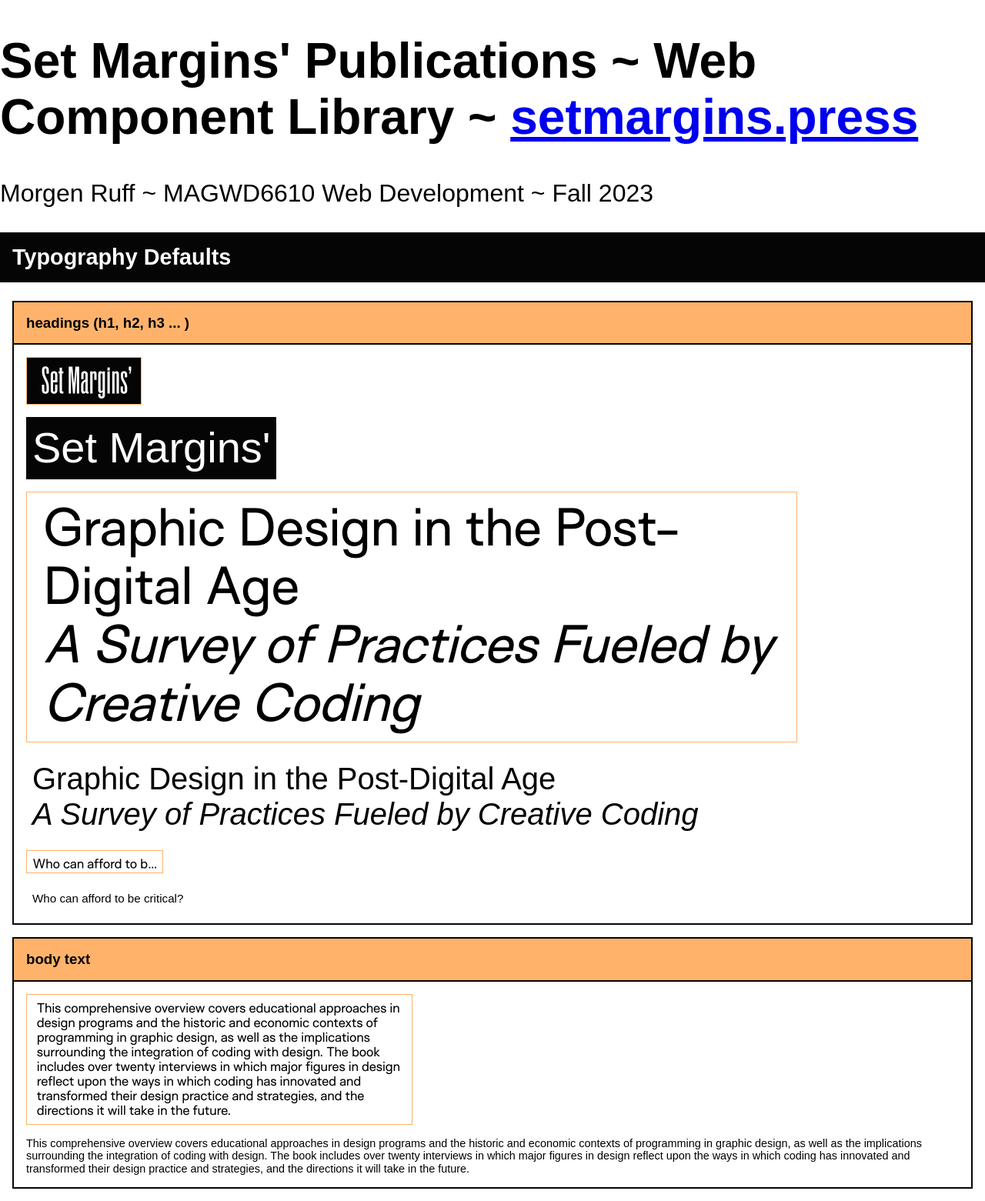
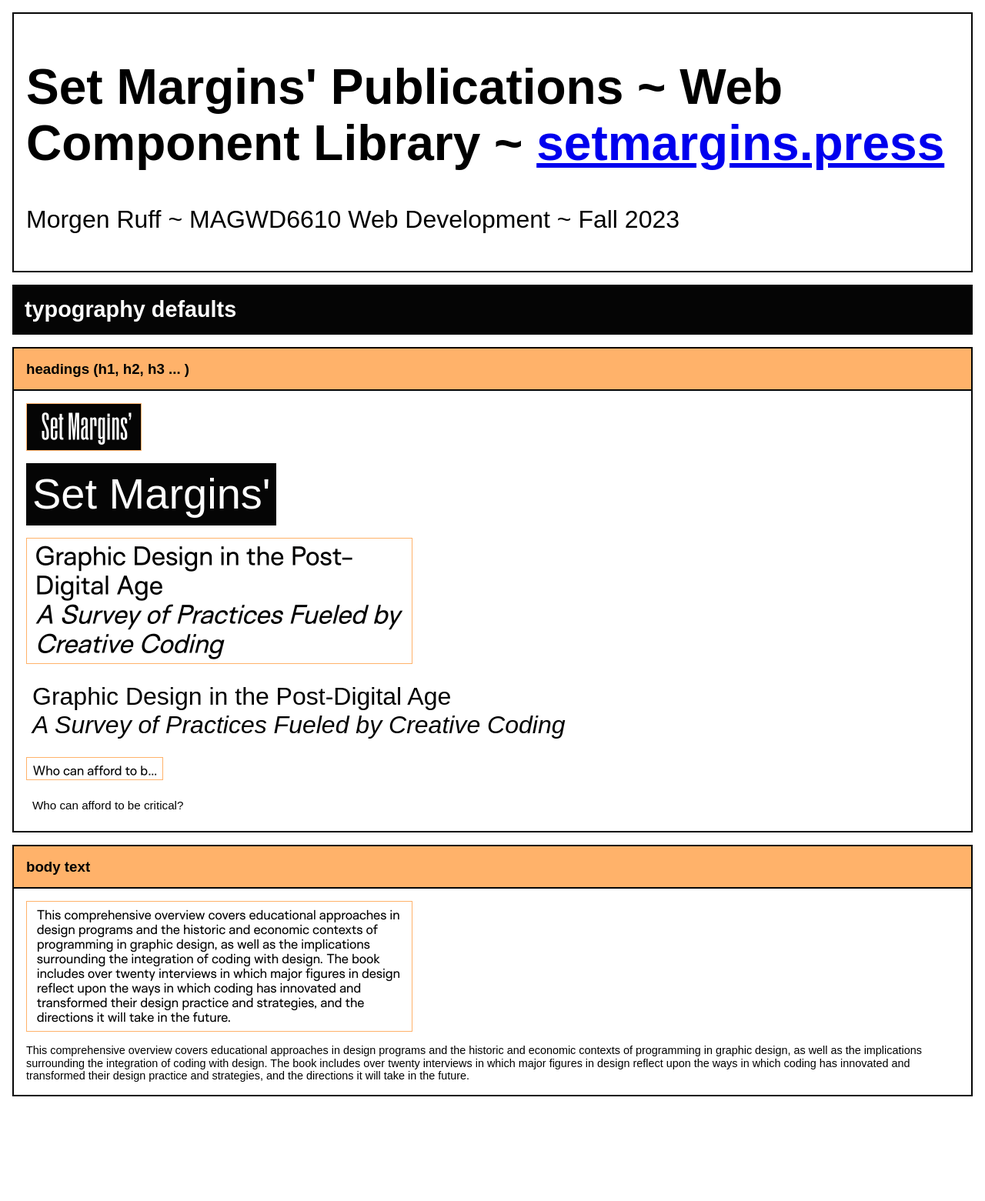
Before and after one commit to morgenruff/set-margins-case-study, a plain HTML site: page components/index.html in a window 1280 px wide. Shown: the whole page at 77% size. After the commit the page ends 1441 px from the top, so only its background shows below. Drawn offline with Linux system fonts and the light colour scheme; a web font is replaced by a local one.

Commit message:
component updates

```diff
--- a/components/index.html
+++ b/components/index.html
@@ -18,19 +18,20 @@
 
 		<main>
 
-			<h2 class="section-header">Typography Defaults</h2>
+			<h2 class="section-header">typography defaults</h2>
 
 			<article class="component">
+
 				<h3 class="component__header">headings (h1, h2, h3 ... )</h3>
 				<div class="component__screenshot">
-					<img srcset="img/1-homepage/main-header/main-header__logo.png 2x" alt="body copy">
+					<img srcset="img/1-homepage/main-header/main-header__logo.png 2x" alt="h1">
 				</div>
 				<p class="component__h1">
 					Set Margins'
 				</p>
 
 				<div class="component__screenshot">
-					<img srcset=img/3-book-page/book-page__main-details__title.png 2x" alt="body copy">
+					<img srcset="img/3-book-page/book-page__main-details__title.png 2x" alt="h2">
 				</div>
 				<p class="component__h2">
 					Graphic Design in the Post-Digital Age<br>
@@ -38,7 +39,7 @@
 				</p>
 
 				<div class="component__screenshot">
-					<img srcset="img/2-books-grid/book-cube/book-cube__details__title.png 2x" alt="body copy">
+					<img srcset="img/2-books-grid/book-cube/book-cube__details__title.png 2x" alt="h3">
 				</div>
 				<p class="component__h3">
 					Who can afford to be critical?
--- a/components/main.css
+++ b/components/main.css
@@ -18,16 +18,19 @@
 
 /*
 ADAPT WEIGHT & WIDTH INFO:
-font-variation-settings: "wght" 400, "wdth" 40;
+font-variation-settings: "wght" 600, "wdth" 40;
 
 AREA WEIGHT & WIDTH INFO:
-font-variation-settings: "slnt" 0, "wdth" 100, "wght" 400, "INKT" 0;
+font-variation-settings: "slnt" 0, "wdth" 100, "wght" 500, "INKT" 0;
 */
 
 header {
 	font-family: var(--f-adapt);
 	font-variation-settings: "wght" 600, "wdth" 40;
 	font-size: 2rem;
+	border: 2px solid var(--c-black);
+	margin: 1rem;
+	padding: 1rem;
 }
 
 .section-header {
@@ -35,6 +38,7 @@ header {
 	font-variation-settings: "wght" 600, "wdth" 100;
 	font-size: 1.8rem;
 	padding: 1rem;
+	margin: 1rem;
 	color: var(--c-white);
 	background-color: var(--c-black);
 }
@@ -80,7 +84,7 @@ header {
 .component__h2 {
 	font-family: var(--f-area);
 	font-variation-settings: "slnt" 0, "wdth" 100, "wght" 500, "INKT" 0;
-	font-size: 2.5rem;
+	font-size: 2rem;
 }
 
 .component__h3 {
@@ -91,7 +95,7 @@ header {
 
 .component__body-text {
 	font-family: var(--f-area);
-	font-variation-settings: "slnt" 0, "wdth" 100, "wght" 400, "INKT" 0;
+	font-variation-settings: "slnt" 0, "wdth" 100, "wght" 500, "INKT" 0;
 	font-size: 0.9rem;
 	margin: 1rem;
 }
```
